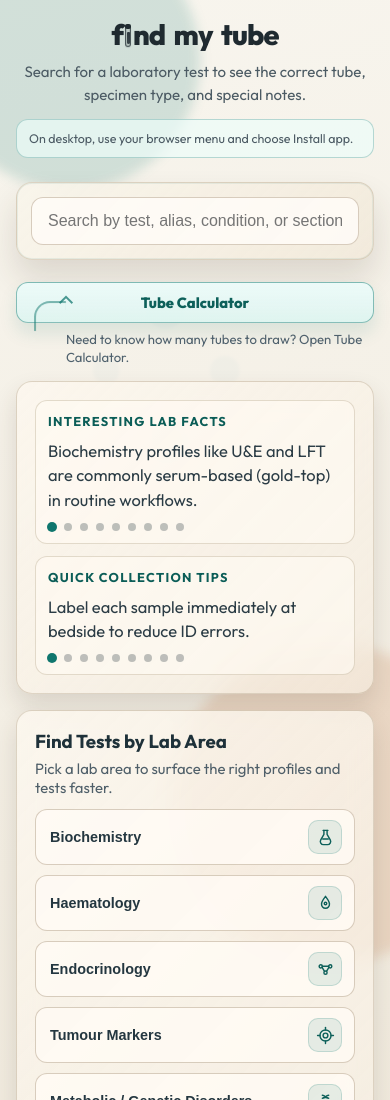
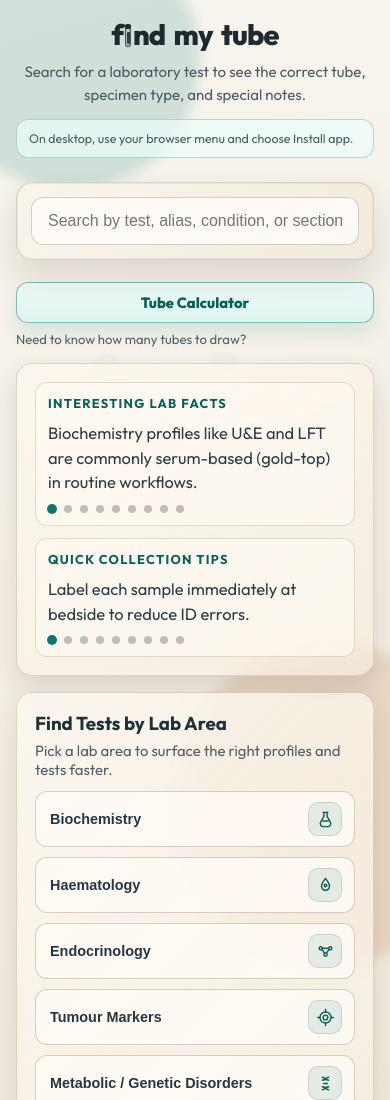
Before and after one commit to EDGMAL291/find-my-tube, a website: page index.html in a window 390 px wide. Shown: the top 1100 px of the page. Drawn offline with Linux system fonts and the light colour scheme.

Commit message:
Remove tube calculator hint arrow and shorten prompt

```diff
--- a/index.html
+++ b/index.html
@@ -13,7 +13,7 @@
   <link rel="icon" type="image/png" sizes="16x16" href="favicon-16.png" />
   <link rel="shortcut icon" href="favicon-32.png" />
   <link rel="apple-touch-icon" href="icon-192.png" />
-  <link rel="stylesheet" href="style.css?v=20260308k" />
+  <link rel="stylesheet" href="style.css?v=20260308m" />
 </head>
 <body>
   <div class="container">
@@ -45,7 +45,7 @@
 
     <section class="draw-nav">
       <button type="button" class="open-draw-btn" id="openDrawPlannerBtn">Tube Calculator</button>
-      <p class="draw-nav-hint">Need to know how many tubes to draw? Open Tube Calculator.</p>
+      <p class="draw-nav-hint">Need to know how many tubes to draw?</p>
     </section>
 
     <section class="pre-search" id="preSearchPanel">
@@ -112,7 +112,7 @@
   <script src="script.js?v=20260308i"></script>
   <script>
     if ("serviceWorker" in navigator) {
-      const APP_VERSION = "2026-03-08.10";
+      const APP_VERSION = "2026-03-08.11";
       window.addEventListener("load", () => {
         let hasReloadedForNewSw = false;
         const storedVersion = localStorage.getItem("fmt-app-version");
@@ -127,7 +127,7 @@
         };
 
         const registerServiceWorker = () => navigator.serviceWorker
-          .register("./service-worker.js?v=20260308k", { updateViaCache: "none" })
+          .register("./service-worker.js?v=20260308m", { updateViaCache: "none" })
           .then((registration) => {
             if (registration.waiting) registration.waiting.postMessage("SKIP_WAITING");
             registration.addEventListener("updatefound", () => {
--- a/service-worker.js
+++ b/service-worker.js
@@ -1,9 +1,9 @@
-const CACHE_NAME = "find-my-tube-v55";
+const CACHE_NAME = "find-my-tube-v56";
 const CORE_ASSETS = [
   "./",
   "./index.html",
   "./style.css",
-  "./style.css?v=20260308k",
+  "./style.css?v=20260308m",
   "./script.js",
   "./script.js?v=20260308i",
   "./data.js",
--- a/style.css
+++ b/style.css
@@ -386,7 +386,6 @@ body::after {
 
 .draw-nav {
   margin-bottom: 14px;
-  position: relative;
 }
 
 .open-draw-btn {
@@ -407,34 +406,6 @@ body::after {
   font-size: 0.82rem;
   line-height: 1.35;
   color: #4f616d;
-  position: relative;
-  padding-left: 56px;
-}
-
-.draw-nav-hint::before {
-  content: "";
-  position: absolute;
-  left: 20px;
-  top: -30px;
-  width: 30px;
-  height: 28px;
-  border-left: 2px solid rgba(15, 118, 110, 0.56);
-  border-top: 2px solid rgba(15, 118, 110, 0.56);
-  border-top-left-radius: 16px;
-  animation: drawHintLinePulse 1.9s ease-in-out infinite;
-}
-
-.draw-nav-hint::after {
-  content: "";
-  position: absolute;
-  left: 47px;
-  top: -31px;
-  width: 8px;
-  height: 8px;
-  border-top: 2px solid rgba(15, 118, 110, 0.8);
-  border-right: 2px solid rgba(15, 118, 110, 0.8);
-  transform: rotate(-45deg);
-  animation: drawHintArrowNudge 1.9s ease-in-out infinite;
 }
 
 .draw-modal {
@@ -1094,36 +1065,6 @@ body::after {
   }
 }
 
-@keyframes drawHintLinePulse {
-  0% {
-    opacity: 0.42;
-    transform: scale(0.98);
-  }
-  50% {
-    opacity: 1;
-    transform: scale(1);
-  }
-  100% {
-    opacity: 0.42;
-    transform: scale(0.98);
-  }
-}
-
-@keyframes drawHintArrowNudge {
-  0% {
-    transform: rotate(-45deg) translate(0, 0);
-    opacity: 0.5;
-  }
-  50% {
-    transform: rotate(-45deg) translate(2px, -2px);
-    opacity: 1;
-  }
-  100% {
-    transform: rotate(-45deg) translate(0, 0);
-    opacity: 0.5;
-  }
-}
-
 @media (max-width: 600px) {
   body {
     padding: 16px;
@@ -1153,18 +1094,6 @@ body::after {
 
   .open-draw-btn {
     width: 100%;
-  }
-
-  .draw-nav-hint {
-    padding-left: 50px;
-  }
-
-  .draw-nav-hint::before {
-    left: 18px;
-  }
-
-  .draw-nav-hint::after {
-    left: 45px;
   }
 
   .draw-selection-head {
@@ -1280,10 +1209,3 @@ body::after {
     padding-left: 8px;
   }
 }
-
-@media (prefers-reduced-motion: reduce) {
-  .draw-nav-hint::before,
-  .draw-nav-hint::after {
-    animation: none;
-  }
-}
```
